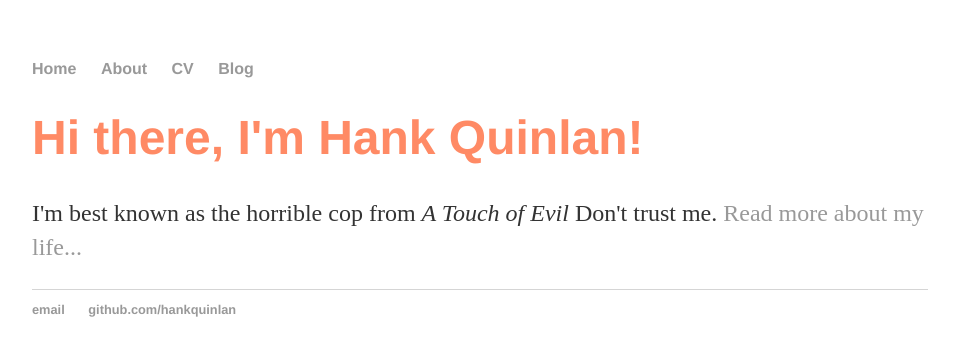
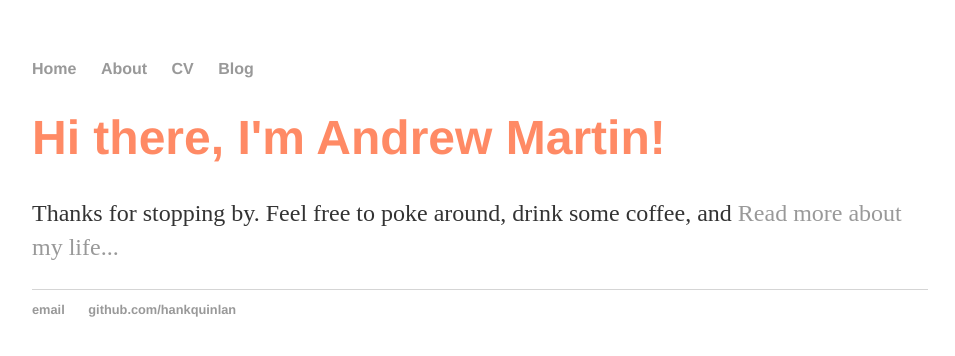
Before and after one commit to tindrew/my_blog, a Jekyll site: the page built from index.html, in a window 1280 px wide. Shown: the top 356 px of the page, without its empty margins (160-1115 px from the left). Built offline with Jekyll 4.4.1, drawn with Linux system fonts in a browser that asks for light colours.

Commit message:
Update index.html

```diff
--- a/index.html
+++ b/index.html
@@ -1,8 +1,8 @@
 ---
 layout: default
-title: Hank Quinlan, Horrible Cop
+title: Andrew Martin, coder
 ---
 <div class="blurb">
-	<h1>Hi there, I'm Hank Quinlan!</h1>
-	<p>I'm best known as the horrible cop from <em>A Touch of Evil</em> Don't trust me. <a href="/about">Read more about my life...</a></p>
+	<h1>Hi there, I'm Andrew Martin!</h1>
+	<p>Thanks for stopping by. Feel free to poke around, drink some coffee, and <a href="/about">Read more about my life...</a></p>
 </div><!-- /.blurb -->
```
